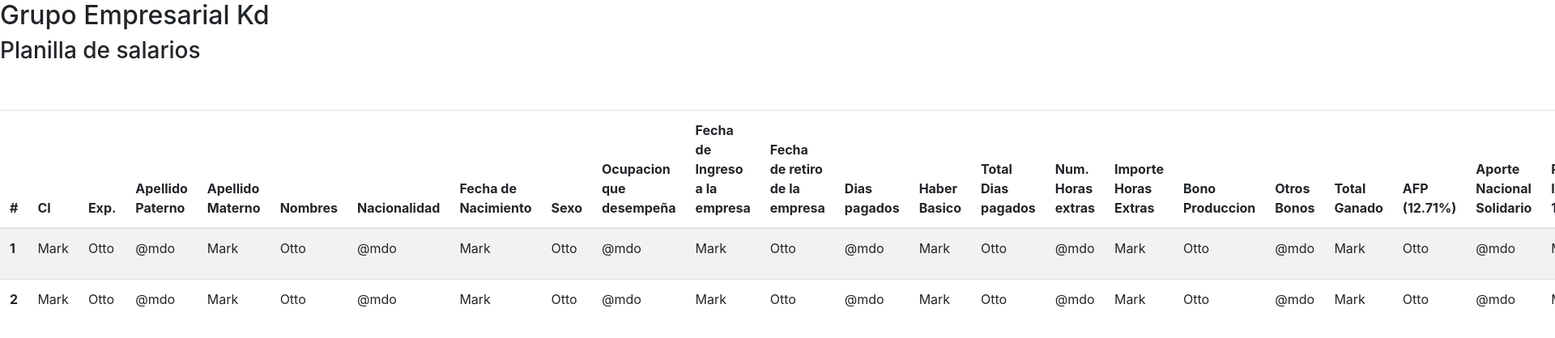
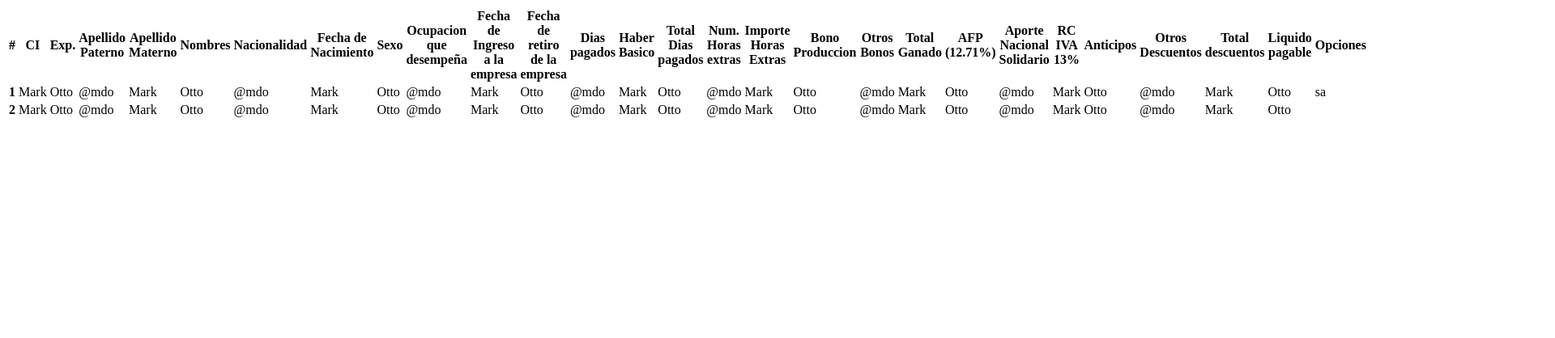
Before and after one commit to robsosa13/react-app, a React (Create React App) app: page / in a window 1280 px wide. Shown: the top 418 px of the page at 81% size, 1920 px wide, since content can reach past the window. Built offline with nearby package versions, Linux system fonts and the light colour scheme.

Commit message:
01072021

```diff
--- a/src/components/planilla/Planilla.js
+++ b/src/components/planilla/Planilla.js
@@ -1,21 +1,13 @@
-import React, { Component } from 'react'
-import 'bootstrap/dist/css/bootstrap.min.css';
+import React from 'react'
+
 import { Table, Button, ButtonDropdown, DropdownToggle, DropdownMenu, DropdownItem, UncontrolledDropdown, Container } from 'reactstrap';
 
-class Planilla extends Component {
-    constructor(props){
-        super(props)
-        this.state = {
-            data:[]
-        }
-    }
-    render() {
-        return(
-        <div>
-            <h2> Grupo Empresarial Kd    </h2>
-            <h3> Planilla de salarios  </h3>
-            <br />
-            <br />
+
+const  Planilla =(props)=> {
+
+        return (
+
+
                 <Table striped>
                     <thead>
                         <tr>
@@ -78,18 +70,7 @@ class Planilla extends Component {
                             <td>@mdo</td>
                             <td>Mark</td>
                             <td>Otto</td>
-                        <td>   <UncontrolledDropdown>
-                            <DropdownToggle caret>
-                                *
-     </DropdownToggle>
-                            <DropdownMenu>
-                                {/* <DropdownItem header>Header</DropdownItem> */}
-                                {/* <DropdownItem disabled>Action</DropdownItem> */}
-                                <DropdownItem>Editar</DropdownItem>
-                                <DropdownItem divider />
-                                <DropdownItem>Eliminar</DropdownItem>
-                            </DropdownMenu>
-                        </UncontrolledDropdown></td>
+                           <td>sa</td>
                         </tr>
                         <tr>
                             <th scope="row">2</th>
@@ -119,24 +100,12 @@ class Planilla extends Component {
                             <td>@mdo</td>
                             <td>Mark</td>
                             <td>Otto</td>
-                        <td>
-                            <UncontrolledDropdown>
-                                <DropdownToggle caret>
-                                    *
-                         </DropdownToggle>
-                                <DropdownMenu>
-                                    <DropdownItem>Editar</DropdownItem>
-                                    <DropdownItem divider />
-                                    <DropdownItem>Eliminar</DropdownItem>
-                                </DropdownMenu>
-                            </UncontrolledDropdown>
-                        </td>
+                        <td></td>
                         </tr>
                     </tbody>
                 </Table>
-        </div>
+
         )
-    }
 
 }
 export default Planilla
```
Also changed, not shown: 1 other file (tests, documents, lock files or other folders). Lines whose indentation alone changed are shown as unchanged.
